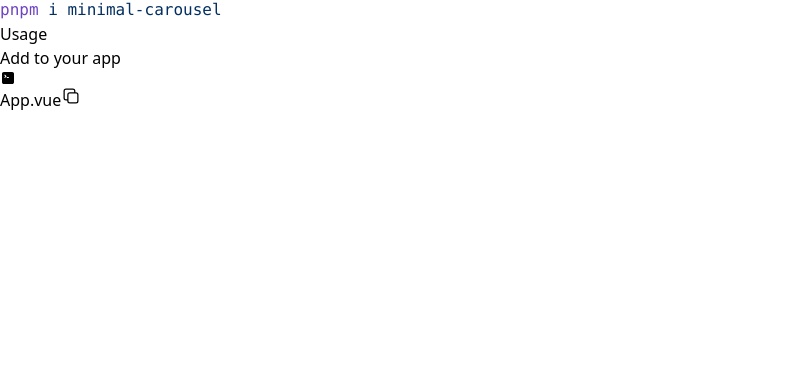
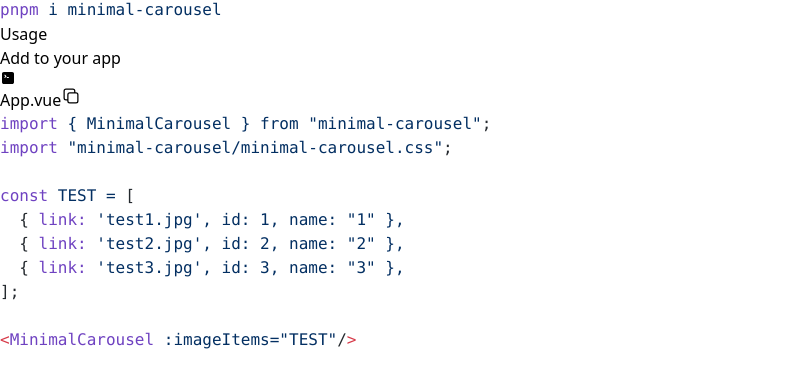
Before and after one commit to Seokho0120/minimal-carousel-home, a Vue app: page /docs/getting-started in a window 1280 px wide. Shown: the part 260-648 px from the top of the page, without its empty margins (0-811 px from the left). Built offline with nearby package versions, Linux system fonts and the light colour scheme; the HTML template or start-up script is replaced by a standard one.

Commit message:
feat: usage 코드 수정

```diff
--- a/src/components/GettingStarted.vue
+++ b/src/components/GettingStarted.vue
@@ -3,8 +3,21 @@
 import { toast } from 'vue-sonner';
 import { createHighlighter } from 'shiki';
 
-const code = `pnpm i minimal-carousel`;
-const highlightedCode = ref('');
+const installCode = `pnpm i minimal-carousel`;
+const usageCode = `import { MinimalCarousel } from "minimal-carousel";
+import "minimal-carousel/minimal-carousel.css";
+
+const TEST = [
+  { link: 'test1.jpg', id: 1, name: "1" },
+  { link: 'test2.jpg', id: 2, name: "2" },
+  { link: 'test3.jpg', id: 3, name: "3" },
+];
+
+<MinimalCarousel :imageItems="TEST"/>
+`;
+
+const highlightedInstallCode = ref('');
+const highlightedUsageCode = ref('');
 
 onMounted(async () => {
   const highlighter = await createHighlighter({
@@ -12,17 +25,25 @@
     langs: ['bash'],
   });
 
-  highlightedCode.value = highlighter.codeToHtml(code, {
+  highlightedInstallCode.value = highlighter.codeToHtml(installCode, {
+    lang: 'bash',
+    theme: 'github-light',
+  });
+
+  highlightedUsageCode.value = highlighter.codeToHtml(usageCode, {
     lang: 'bash',
     theme: 'github-light',
   });
 });
 
-const installText = ref('pnpm i minimal-carousel');
+const copyToInstallText = async () => {
+  await navigator.clipboard.writeText(installCode);
+  toast.success(`Copy code: ${installCode}`);
+};
 
-const copyToInstallText = async () => {
-  await navigator.clipboard.writeText(installText.value);
-  toast.success(`Copy code: ${installText.value}`);
+const copyToUsageText = async () => {
+  await navigator.clipboard.writeText(usageCode);
+  toast.success(`Copied code: ${usageCode}`);
 };
 </script>
 
@@ -88,7 +109,7 @@
             </button>
           </div>
 
-          <pre class="p-2" v-html="highlightedCode" />
+          <pre class="p-2" v-html="highlightedInstallCode" />
         </div>
       </div>
 
@@ -97,7 +118,7 @@
         <h2 class="font-semibold text-xl mb-4 text-neutral-800">Usage</h2>
         <div class="text-neutral-500">Add to your app</div>
 
-        <div class="border rounded-lg shadow-sm my-6 overflow-hidden">
+        <div class="text-sm border rounded-lg shadow-sm my-6 overflow-hidden">
           <div
             class="flex justify-between items-center p-2 border-b bg-neutral-50"
           >
@@ -119,7 +140,7 @@
               </svg>
               <span class="text-neutral-500">App.vue</span>
             </span>
-            <button @click="copyToInstallText">
+            <button @click="copyToUsageText">
               <svg
                 xmlns="http://www.w3.org/2000/svg"
                 width="20"
@@ -139,12 +160,7 @@
             </button>
           </div>
 
-          <!-- <code class="overflow-auto">
-            <p class="p-4 text-xs">
-              <span class="text-[#7548c3]">pnpm</span>
-              <span class="text-neutral-600"> i minimal-carousel</span>
-            </p>
-          </code> -->
+          <pre class="p-2" v-html="highlightedUsageCode" />
         </div>
       </div>
     </div>
```
